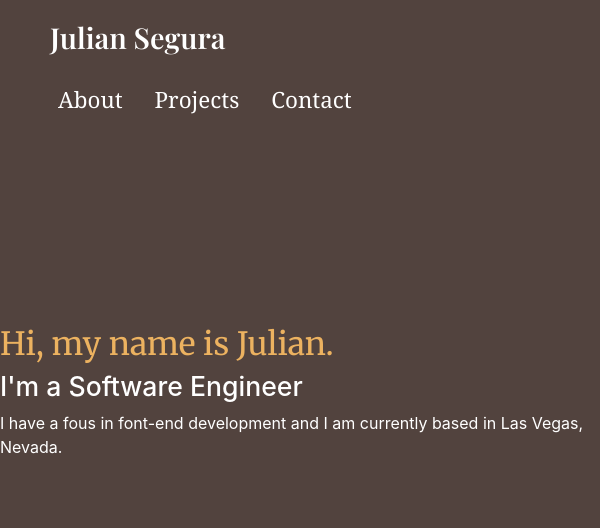
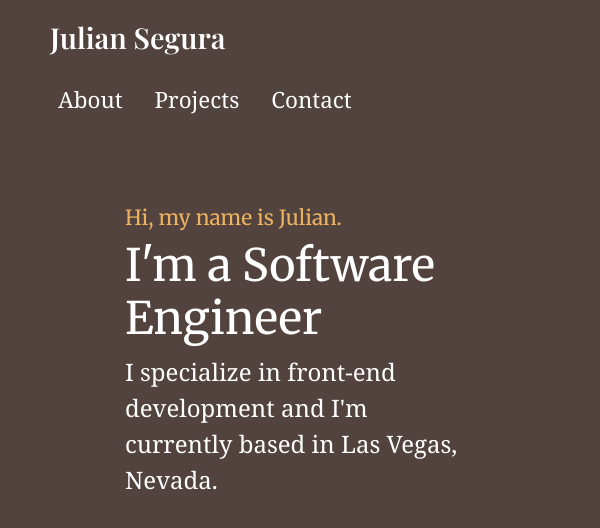
Before and after one commit to JuliansRecent/portfolio-v2, a React (Create React App) app: page / in a window 600 px wide. Shown: the top 528 px of the page. Built offline with nearby package versions, Linux system fonts and the light colour scheme.

Commit message:
Change padding for main element. Finish first version of styling for landing page.

```diff
--- a/src/Components/LandingPage/LandingPage.css
+++ b/src/Components/LandingPage/LandingPage.css
@@ -6,5 +6,29 @@
 .hi-statement {
     font-family: 'Merriweather', sans-serif, serif;
     font-size: 2rem;
-    color: rgb(236, 178, 96)
+    color: rgb(236, 178, 96);
 }
+
+.im-statement {
+    font-size: 4rem;
+    font-family: 'Merriweather', Times, serif;
+}
+
+.i-have-statement {
+    font-size: 1.5rem;
+    font-family: Georgia, 'Times New Roman', Times, serif
+}
+
+@media (max-width: 600px) {
+    .landing-page-container {
+        padding-bottom: 10vh;
+    }
+
+    .hi-statement {
+        font-size: 1.3rem;
+    }
+
+    .im-statement {
+        font-size: 2.8rem;
+    }
+}
--- a/src/Components/LandingPage/LandingPage.js
+++ b/src/Components/LandingPage/LandingPage.js
@@ -5,7 +5,7 @@ function LandingPage(props) {
         <section className='landing-page-container d-flex flex-column justify-content-center'>
             <h1 className='hi-statement'>Hi, my name is Julian.</h1>
             <h2 className='im-statement'>I'm a Software Engineer</h2>
-            <p className='i-have-statement'>I have a fous in font-end development and I am currently based in Las Vegas, Nevada.</p>
+            <p className='i-have-statement'>I specialize in front-end development and I'm currently based in Las Vegas, Nevada.</p>
         </section>
     );
 }
--- a/src/Components/NavBar/NavBar.css
+++ b/src/Components/NavBar/NavBar.css
@@ -1,5 +1,5 @@
 .navbar {
-    width: 90%;
+    width: 100%;
     margin: 0 auto;
 }
 
@@ -23,3 +23,10 @@
     font-family: Georgia, 'Times New Roman', Times, serif;
     font-size: 1.4rem;
 }
+
+@media (min-width: 600px) {
+    .navbar {
+        width: 90%;
+        margin: 0 auto;
+    }
+}
--- a/src/index.css
+++ b/src/index.css
@@ -12,12 +12,18 @@ body {
   width: 100%;
   min-height: 100%;
   overflow-x: hidden;
+  display: flex;
+
   font-family: -apple-system, BlinkMacSystemFont, 'Segoe UI', 'Roboto', 'Oxygen',
     'Ubuntu', 'Cantarell', 'Fira Sans', 'Droid Sans', 'Helvetica Neue',
     sans-serif;
   -webkit-font-smoothing: antialiased;
   -moz-osx-font-smoothing: grayscale;
   background-color: rgb(82, 67, 62);;
+}
+
+main {
+  padding: 0 30px;
 }
 
 code {
@@ -60,3 +66,9 @@ button {
   /* Corrects inability to style clickable `input` types in iOS */
   -webkit-appearance: none;
 }
+
+@media (min-width: 600px) {
+  main {
+      padding: 0 125px;
+  }
+}
```
